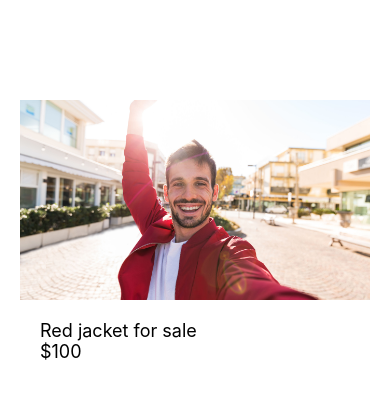
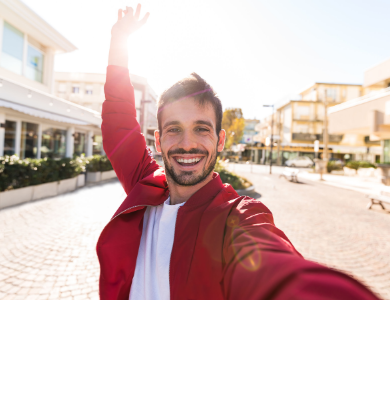
Before and after one commit to HannesEn/DoneWithIt, a React Native app: screen / in a window 390 px wide. Shown: the top 398 px of the page. Built offline with nearby package versions, Linux system fonts and the light colour scheme.

Commit message:
Commit Nr.8

```diff
--- a/App.js
+++ b/App.js
@@ -15,29 +15,16 @@ import ViewImageScreen from "./App/screens/ViewImageScreen";
 import WelcomeScreen from "./App/screens/WelcomeScreen";
 import Card from "./App/components/Card";
 import AppText from "./App/components/AppText";
+import ListingDetailsScreen from "./App/components/ListingDetailsScreen";
 
 export default function App() {
   console.log("App executed");
-  return (
-    <View
-      style={{
-        backgroundColor: colours.lightGray,
-        padding: 20,
-        paddingTop: 100,
-      }}
-    >
-      <Card
-        title="Red jacket for sale"
-        subTitle="$100"
-        image={require("./App/assets/jacket.jpg")}
-      />
-    </View>
-  );
+  return <ListingDetailsScreen />;
 }
 
 const styles = StyleSheet.create({
   container: {
-    backgroundColor: "#fff",
+    backgroundColor: colours.black,
     flex: 1,
     alignItems: "center",
     justifyContent: "center",
--- a/App/components/AppText/AppText.js
+++ b/App/components/AppText/AppText.js
@@ -1,8 +1,8 @@
 import React from "react";
 import { Text, StyleSheet } from "react-native";
 
-function AppText({ children }) {
-  return <Text style={styles.text}>{children}</Text>;
+function AppText({ children, style }) {
+  return <Text style={[styles.text, style]}>{children}</Text>;
 }
 
 const styles = StyleSheet.create({
--- a/App/components/Card.js
+++ b/App/components/Card.js
@@ -9,26 +9,13 @@ function Card({ title, subTitle, image }) {
     <View style={styles.card}>
       <Image style={styles.image} source={image} />
       <View style={styles.detailsContainer}>
-        <AppText>{title}</AppText>
-        <AppText>{subTitle}</AppText>
+        <AppText style={styles.title}>{title}</AppText>
+        <AppText style={styles.subTitle}>{subTitle}</AppText>
       </View>
     </View>
   );
 }
 
-const styles = StyleSheet.create({
-  card: {
-    borderRadius: 15,
-    backgroundColor: colours.white,
-    marginBottom: 20,
-  },
-  image: {
-    width: "100%",
-    height: 200,
-  },
-  detailsContainer: {
-    padding: 20,
-  },
-});
+const styles = StyleSheet.create({});
 
 export default Card;
--- /dev/null
+++ b/App/components/ListingDetailsScreen.js
@@ -0,0 +1,21 @@
+import React from "react";
+import { View, Image, StyleSheet } from "react-native";
+import AppText from "./AppText";
+
+function ListingDetailsScreen(props) {
+  return (
+    <View>
+      <Image source={require("../assets/jacket.jpg")} style={styles.image} />
+      <AppText></AppText>
+    </View>
+  );
+}
+
+const styles = StyleSheet.create({
+  image: {
+    width: "100%",
+    height: 300,
+  },
+});
+
+export default ListingDetailsScreen;
--- a/App/config/colours.js
+++ b/App/config/colours.js
@@ -3,5 +3,5 @@ export default {
   secondary: "#4ecdc4",
   black: "#000",
   white: "#fff",
-  lightGray: "#f8f4f",
+  lightGray: "#f8f4f4",
 };
```
